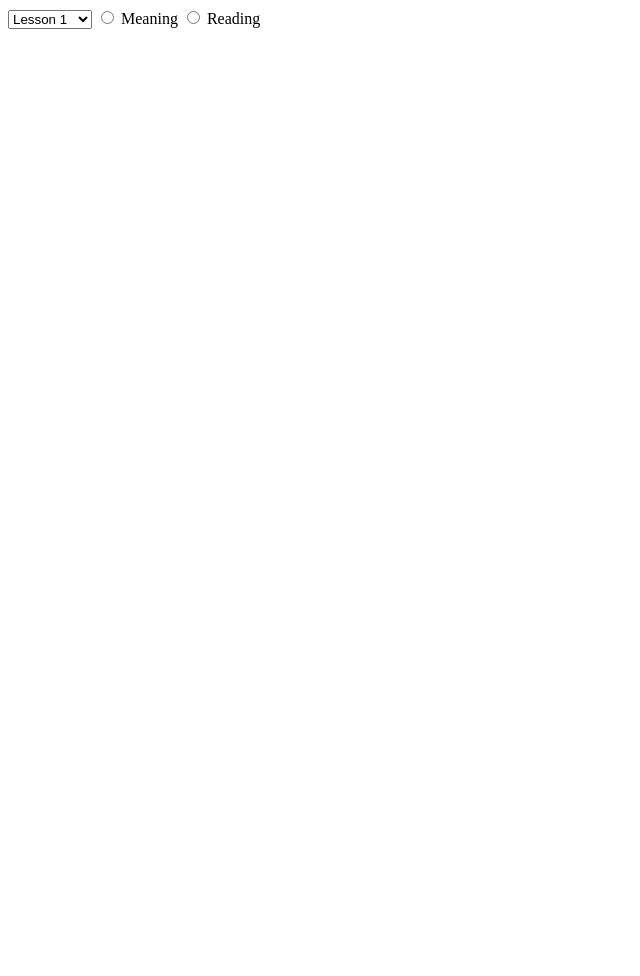
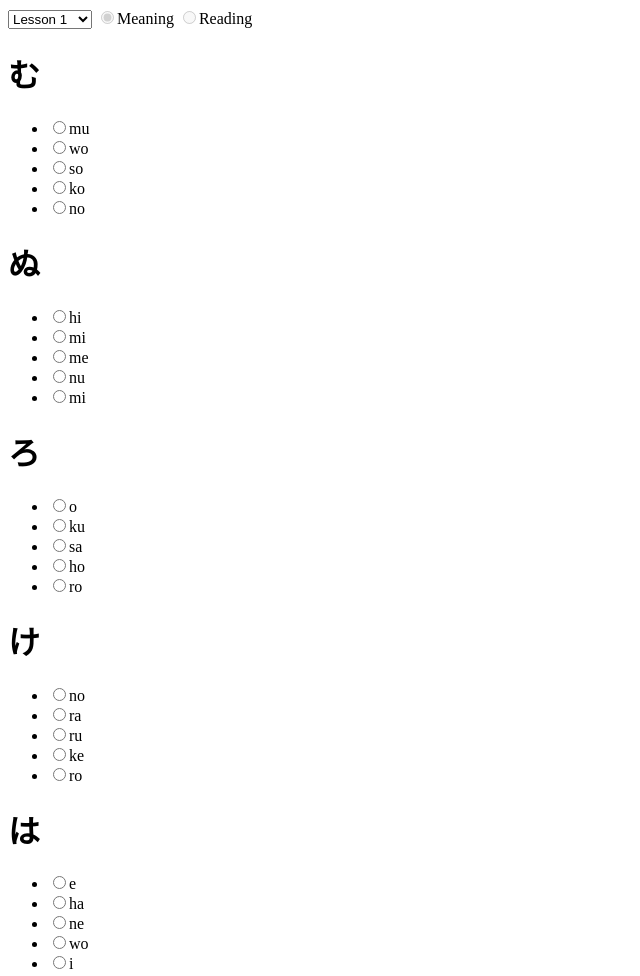
Before and after one commit to nhenninger/BrowserAddons, a browser extension: page GenkiShiken/Firefox/data/genkishiken.html in a window 1280 px wide. Shown: the top 976 px of the page, without its empty margins (0-640 px from the left). Before the commit the page ends 800 px from the top, so only its background shows below. Drawn offline with Linux system fonts and the light colour scheme; files whose address does not match are found by name.

Commit message:
Now loads JSON data and procedurally generates questions.

```diff
--- a/GenkiShiken/Firefox/data/genkishiken.html
+++ b/GenkiShiken/Firefox/data/genkishiken.html
@@ -10,9 +10,10 @@
     <div id="lesson_div">
       <select id="lesson_select">
       </select>
-      <input type="radio" name="lessonFocus" value="meaning" /> Meaning
-      <input type="radio" name="lessonFocus" value="reading" /> Reading
+      <label><input type="radio" name="lessonFocus" value="meaning" checked="checked" />Meaning</label>
+      <label><input type="radio" name="lessonFocus" value="reading" />Reading</label>
     </div>
-    <div id="exam"><p>Hello, world.</p></div>
+    <div id="exam_div"><p>Hello, world.</p></div>
+    <div id="navigation"></div>
   </body>
 </html>
--- a/GenkiShiken/Firefox/data/genkishiken.js
+++ b/GenkiShiken/Firefox/data/genkishiken.js
@@ -1,19 +1,110 @@
 /*jshint esversion: 6 */
 var numCorrect = 0;
 var characterArray = [];
-var answerSuperset = [];
+var answerArray = [];
 const NUM_OF_LESSONS = 23;
+const NUM_OF_MULTI_CHOICE = 5;
 
+function QuestionException(message) {
+   this.message = message;
+   this.name = "QuestionException";
+}
 function LessonException(message) {
    this.message = message;
    this.name = "LessonException";
 }
 
-function displayQuestions() {
+// https://stackoverflow.com/questions/2450954/how-to-randomize-shuffle-a-javascript-array
+function shuffle(arr){
+  var currentIndex = arr.length, temporaryValue, randomIndex;
+  // While there remain elements to shuffle...
+  while (0 !== currentIndex) {
+    // Pick a remaining element...
+    randomIndex = Math.floor(Math.random() * currentIndex);
+    currentIndex -= 1;
+    // And swap it with the current element.
+    temporaryValue = arr[currentIndex];
+    arr[currentIndex] = arr[randomIndex];
+    arr[randomIndex] = temporaryValue;
+  }
+  return arr;
+}
+
+function createQuestionChoices(typeChoice, questionIndex, indices) {
+  for (var k = 0; k < indices.length; k++) {
+    // TODO
+    $("#question" + questionIndex + " .questionChoices")
+      .append(
+        $("<li/>")
+          .append(
+            $("<label/>")
+              .append(
+                $("<input/>", {
+                "type" : "radio",
+                "name": "question" + questionIndex,
+                "value" : characterArray[indices[k]][typeChoice]})
+              )
+              .append(characterArray[indices[k]][typeChoice])
+          )
+      );
+  }
+}
+
+function chooseYomi() {
+  return Math.random() <= 0.5 ? "on_yomi" : "kun_yomi";
+}
+
+function createQuestionText(index) {
+  var rand;
+  var choiceIndices = [];
+  choiceIndices[0] = index;
+  for (var j = 1; j < NUM_OF_MULTI_CHOICE; j++) {
+    do {
+      rand = Math.floor(Math.random() * characterArray.length);
+    } while (rand == index);
+    choiceIndices[j] = rand;
+  }
+  shuffle(choiceIndices);
+  if (characterArray[0].kana) { // Syllabary
+    $("input:radio[name=lessonFocus]").attr("disabled", true);
+    $("#question" + index + " h1").append(characterArray[index].kana);
+    answerArray[index] = characterArray[index].pronunciation;
+    createQuestionChoices("pronunciation", index, choiceIndices);
+  } else if (characterArray[0].character) { // Kanji
+    $("input:radio[name=lessonFocus]").attr("disabled", false);
+    $("#question" + index + " h1").append(characterArray[index].character);
+    if ($("input:radio[name=lessonFocus]:checked").val() === "meaning") {
+      answerArray[index] = characterArray[index].meaning;
+      createQuestionChoices("meaning", index, choiceIndices);
+    } else if ($("input:radio[name=lessonFocus]:checked").val() === "reading") {
+      answerArray[index] = characterArray[index][chooseYomi()];
+      createQuestionChoices(chooseYomi(), index, choiceIndices);
+    } else {
+      console.log("questionException displaying kanjiMeaningOrReading text");
+      throw new QuestionException("InvalidMeaningOrReading");
+    }
+  } else {
+    console.log("questionException displaying question text");
+    throw new QuestionException("InvalidQuestionSet");
+  }
+}
+
+function createQuestions() {
   numCorrect = 0;
-  $("#exam").empty();
-  characterArray.shuffle();
-
+  var exam = $("#exam_div");
+  exam.empty();
+  shuffle(characterArray);
+  for (var i = 0; i < characterArray.length; i++) {
+    exam.append(
+      $("<div/>", {"class": "questionDiv", "id": "question" + i})
+        .append(
+          $("<h1/>", {"class": "questionChar"})
+        ).append(
+          $("<ul>", {"class": "questionChoices"})
+        )
+    );
+    createQuestionText(i);
+  }
 }
 
 function loadJSON() {
@@ -28,15 +119,15 @@ function loadJSON() {
     dataType: "json",
     url: "lessons/lesson" + lessonNum + ".json",  // TODO: change folder back to symlink before publishing
     success: function (response) {
-      if (lessonNum > 2) {
+      if (lessonNum < 0 || lessonNum > NUM_OF_LESSONS) {
+        throw new LessonException("InvalidLessonNumber");
+      } else if (lessonNum > 2) {
         characterArray = response.kanji;
-      } else if (lessonNum > 0) {
+      } else {
         characterArray = response.syllabary;
-      } else {
-        throw new LessonException("InvalidLessonNumber");
       }
       // console.log(JSON.stringify(characterArray));
-      displayQuestions();
+      createQuestions();
     }
   });
 }
@@ -51,30 +142,9 @@ function listLessons() {
   $("option:first").prop("selected", true);
 }
 
-// https://stackoverflow.com/questions/2450954/how-to-randomize-shuffle-a-javascript-array
-Array.prototype.shuffle = function(){
-  var i = this.length, randomIndex, tempVal;
-  // While there remain elements to shuffle...
-  while (i !== 0) {
-    // Pick a remaining element...
-    randomIndex = Math.floor(Math.random() * i);
-    i--;
-    // And swap it with the current element.
-    tempVal = this[i];
-    this[i] = this[randomIndex];
-    this[randomIndex] = tempVal;
-  }
-};
-
-// function resetQuiz() {
-//   numCorrect = 0;
-//   characterArray.shuffle();
-//   // Start quiz from beginning
-// }
-
 $(document).ready(function(){
   listLessons();
   $("#lesson_select").change(loadJSON);
-  $("input[type=radio][name=lessonFocus]").change(displayQuestions);
+  $("input[type=radio][name=lessonFocus]").change(createQuestions);
   loadJSON();
 });
```
Also changed, not shown: ShinkeiSuijaku/Firefox/data/shinkeisuijaku.html (+1 -1 lines), 1 other file.
